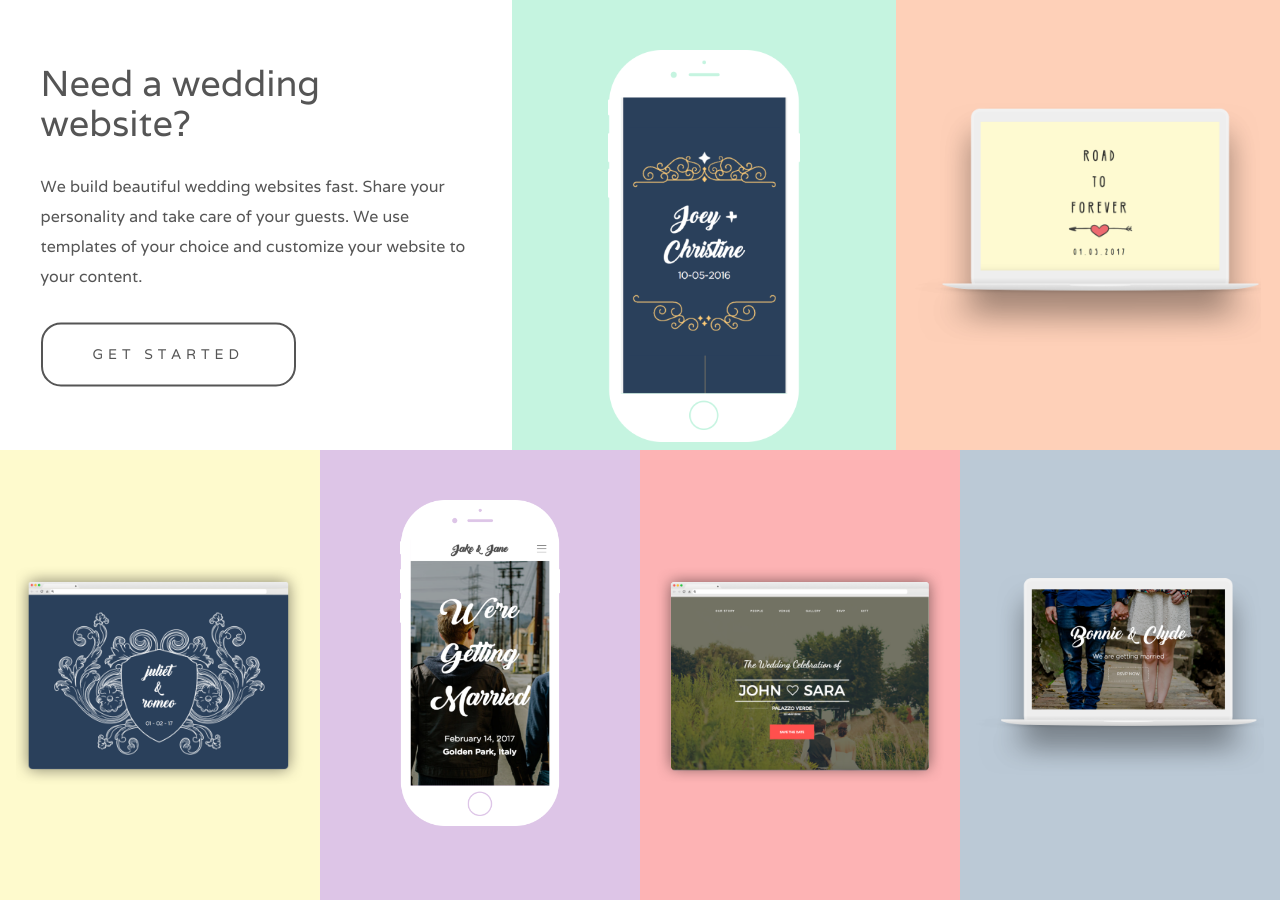
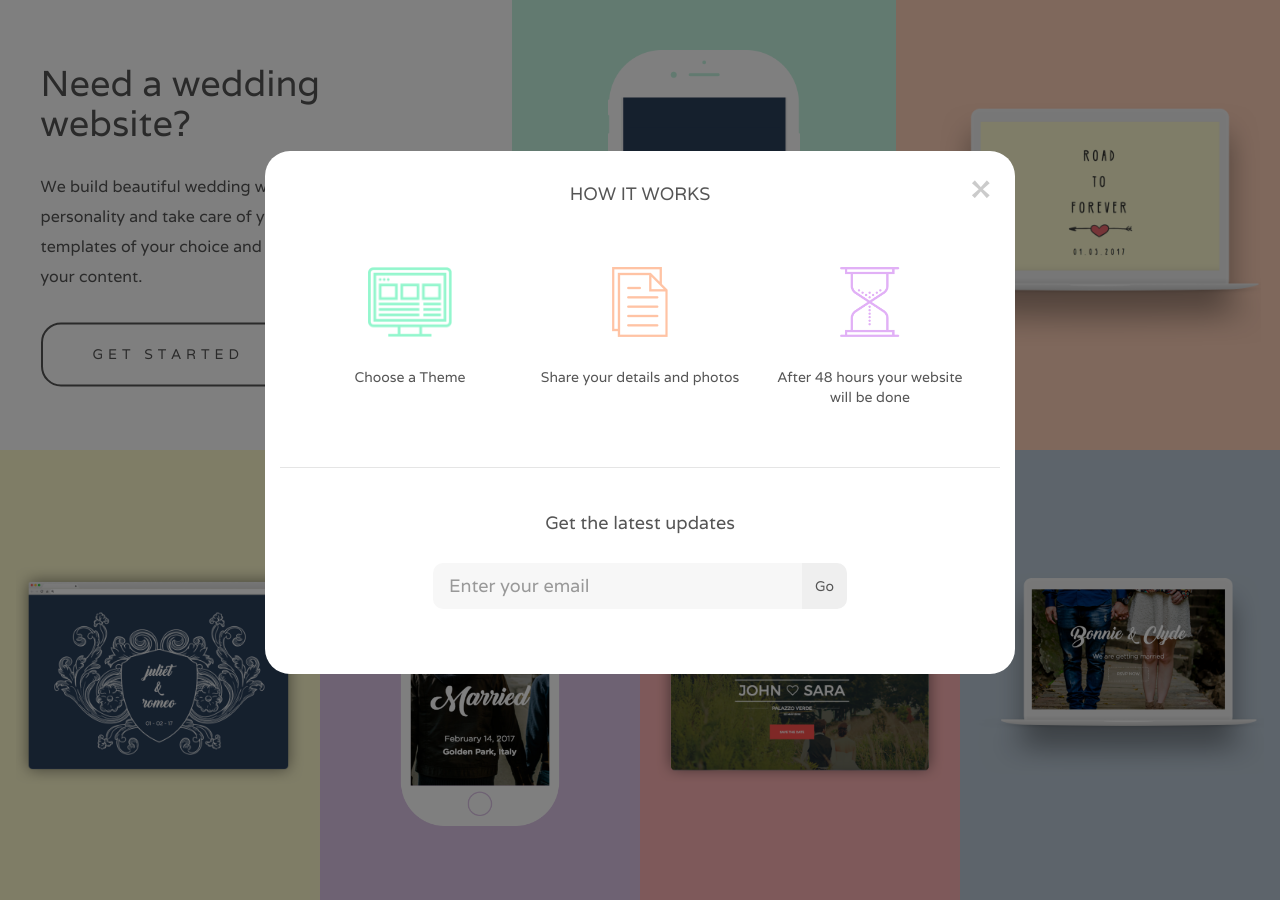
Before and after one commit to project-agape/project-agape.github.io, a Jekyll site: the page built from index.html, in a window 1280 px wide. Built offline with Jekyll 4.4.1, drawn with Linux system fonts in a browser that asks for light colours; nearby versions of some CDN libraries.

Commit message:
Add modal pop up

```diff
--- a/_layouts/default.html
+++ b/_layouts/default.html
@@ -7,9 +7,7 @@
   <!-- The above 3 meta tags *must* come first in the head; any other head content must come *after* these tags -->
   <meta name="description" content="{{ site.description }}">
   <meta name="author" content="">
-
   <title>Crux Wedding</title>
-
   <link rel="stylesheet" href="/css/home.css">
   <link href='https://fonts.googleapis.com/css?family=Montserrat' rel='stylesheet' type='text/css'>
   <link href='https://fonts.googleapis.com/css?family=Varela' rel='stylesheet' type='text/css'>
@@ -20,10 +18,43 @@
 
 {{ content }}
 
-
+<div id="myModal" class="modal fade" tabindex="-1" role="dialog">
+  <div class="modal-dialog" role="document">
+    <div class="modal-content">
+      <div class="modal-header">
+        <button type="button" class="close" data-dismiss="modal" aria-label="Close"><span aria-hidden="true">&times;</span></button>
+        <h4 class="modal-title text-center">HOW IT WORKS</h4>
+      </div>
+      <div class="modal-body clearfix">
+        <div class="col-md-4">
+          <img src="/img/modal/web-design.png" class="content-image img-responsive center-block"/>
+          <span class="content-description">Choose a Theme</span>
+        </div>
+        <div class="col-md-4">
+          <img src="/img/modal/file.png" class="content-image img-responsive center-block"/>
+          <span class="content-description">Share your details and photos</span>
+        </div>
+        <div class="col-md-4">
+          <img src="/img/modal/hourglass.png" class="content-image img-responsive center-block"/>
+          <span class="content-description">After 48 hours your website will be done</span>
+        </div>
+      </div>
+      <div class="modal-footer">
+        <h4 class="content-header">Get the latest updates</h4>
+        <div class="input-group">
+          <input type="email" class="form-control input-lg" placeholder="Enter your email">
+          <span class="input-group-btn">
+            <button class="btn btn-secondary input-lg" type="button">Go</button>
+          </span>
+        </div>
+      </div>
+    </div><!-- /.modal-content -->
+  </div><!-- /.modal-dialog -->
+</div><!-- /.modal -->
 <script type="text/javascript" src="https://code.jquery.com/jquery-2.2.3.min.js"></script>
 <script type="text/javascript" src="https://code.jquery.com/ui/1.11.4/jquery-ui.min.js"></script>
 <script type="text/javascript" src="/js/bootstrap.min.js"></script>
+
 <script type="text/javascript">
   $(document).ready(function(){
     if($(window).innerWidth() > 768)
--- a/_sass/home.sass
+++ b/_sass/home.sass
@@ -137,6 +137,81 @@ body
             color: #555555
             padding: 20px 50px
 
+.modal.fade
+  .modal-dialog
+    position: absolute
+    top: 40%
+    left: 0
+    right: 0
+    opacity: 0
+    -webkit-transform: translateY(-40%)
+    -ms-transform: translateY(-40%)
+    -o-transform: translateY(-40%)
+    transform: translateY(-40%)
+    -webkit-transition: all 0.3s ease
+    -moz-transition: all 0.3s ease
+    -o-transition: all 0.3s ease
+    transition: all 0.3s ease
+
+
+  &.in
+    .modal-dialog
+      margin-top: 0
+      margin-bottom: 0
+      position: absolute
+      top: 40%
+      opacity: 1
+      -webkit-transform: translateY(-40%)
+      -ms-transform: translateY(-40%)
+      -o-transform: translateY(-40%)
+      transform: translateY(-40%)
+      width: 750px
+      .modal-content
+        box-shadow: none
+        outline: none
+        box-shadow: none
+        border: none
+        padding-left: 15px
+        padding-right: 15px
+        border-radius: 25px
+        .modal-header
+          border-bottom: none
+          padding:  30px 0
+          .close
+            position: absolute
+            top: 20px
+            right: 25px
+            font-size: 35px
+        .modal-body
+          padding: 30px 15px
+          .content-image
+            height: 70px
+          .content-description
+            display: block
+            text-align: center
+            margin: 30px 0
+      .modal-footer
+        padding: 35px 15px
+        .content-header
+          text-align: center
+        .input-group
+          max-width: 60%
+          min-width: 60%
+          margin: 30px auto
+          input
+            border-top-left-radius: 10px
+            border-bottom-left-radius: 10px
+            background-color: #f7f7f7
+            box-shadow: none
+            border: none
+          button
+            outline: none
+            box-shadow: none
+            border-top-right-radius: 10px
+            border-bottom-right-radius: 10px
+
+
+
 @media (max-width: $screen-md-max)
   #cover
     .top-section
```
Also changed, not shown: other parts of _layouts/default.html (+7 -0 lines), img/modal/file.png (added), img/modal/hourglass.png (added), img/modal/web-design.png (added).
